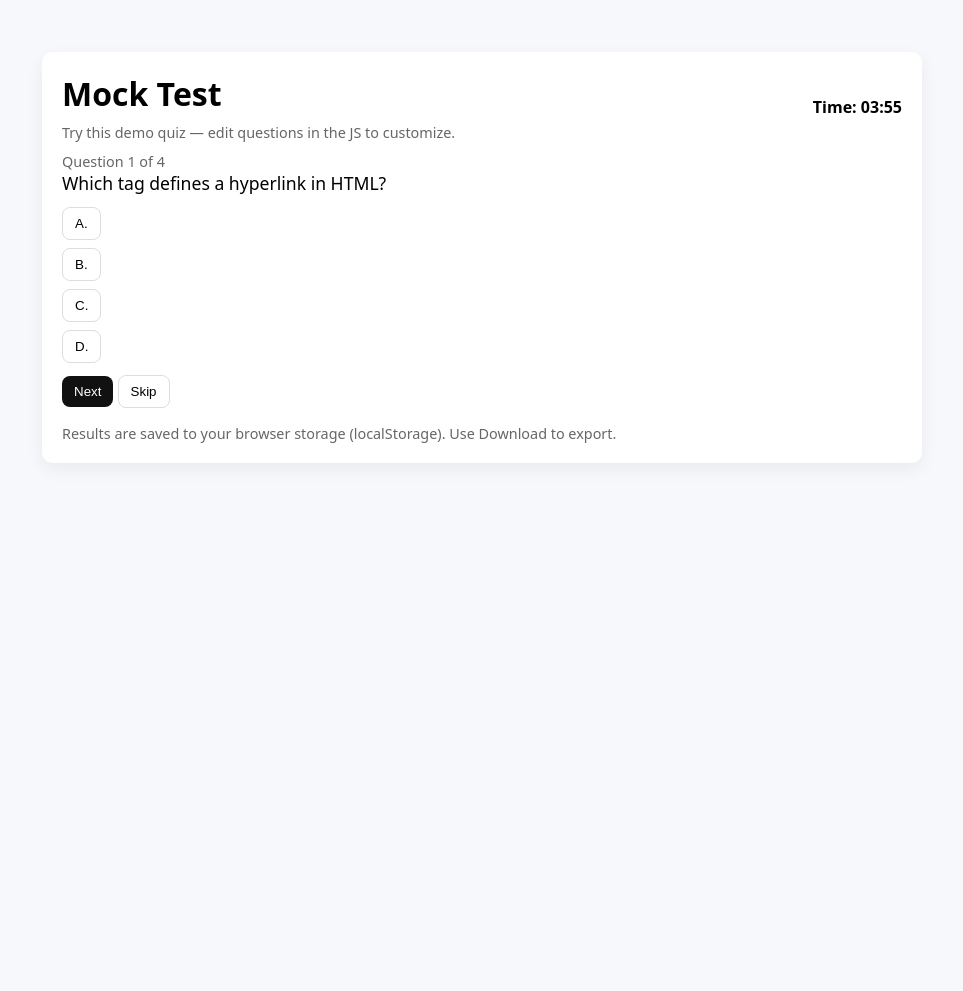
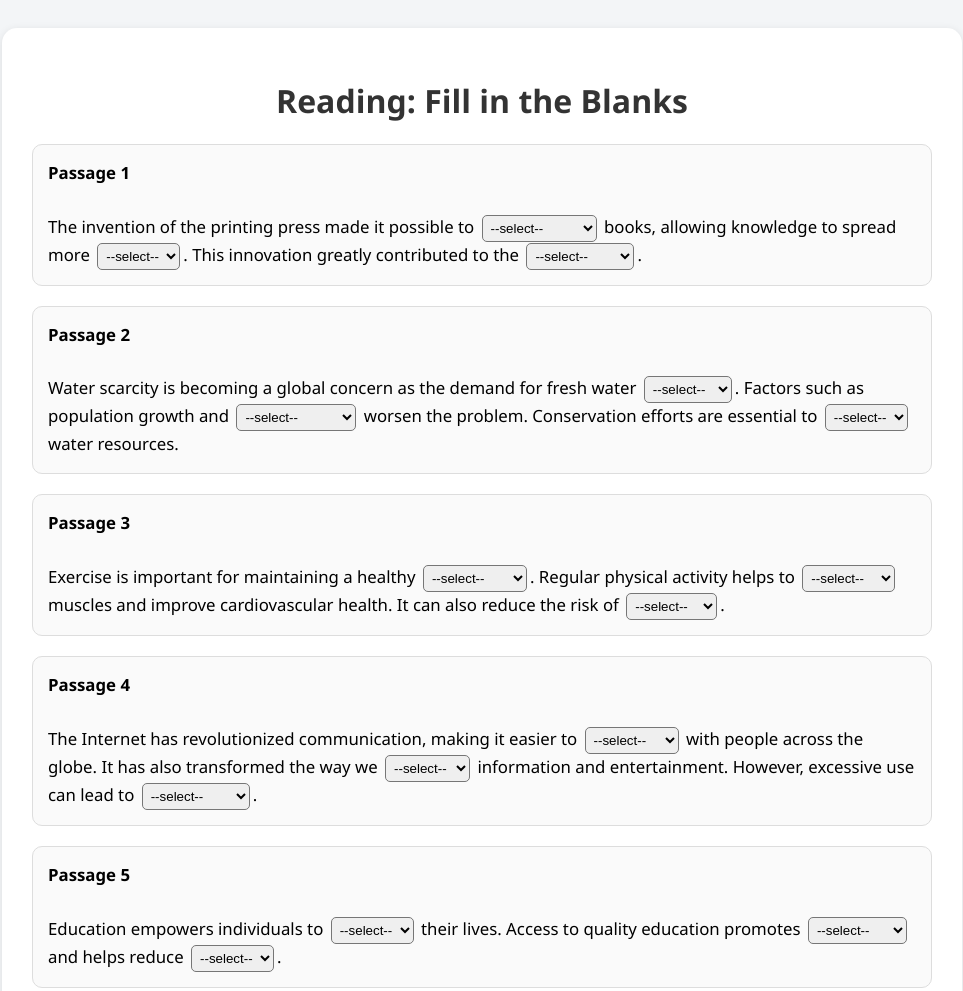
Before and after one commit to susancirrus-coder/mock-test-site, a plain HTML site: page index.html in a window 1280 px wide. Shown: the top 991 px of the page, without its empty margins (158-1121 px from the left). Before the commit the page ends 800 px from the top, so only its background shows below. Drawn offline with Linux system fonts and the light colour scheme.

Commit message:
Update index.html

```diff
--- a/index.html
+++ b/index.html
@@ -1,196 +1,232 @@
-<!doctype html>
+<!DOCTYPE html>
 <html lang="en">
 <head>
-<meta charset="utf-8" />
-<meta name="viewport" content="width=device-width,initial-scale=1" />
-<title>Mock Test — Demo</title>
+  <meta charset="UTF-8" />
+  <meta name="viewport" content="width=device-width, initial-scale=1.0" />
+  <title>Reading: Fill in the Blanks Mock Test</title>
   <style>
-  :root{font-family:system-ui,-apple-system,Segoe UI,Roboto,"Helvetica Neue",Arial;}
-  body{max-width:880px;margin:32px auto;padding:20px;background:#f7f8fb;border-radius:10px;}
-  h1{margin:0 0 8px;}
-  .card{background:#fff;padding:20px;border-radius:10px;box-shadow:0 6px 18px rgba(20,20,40,0.06);}
-  .question{font-size:1.1rem;margin-bottom:12px;}
-  .choices{list-style:none;padding:0;margin:0;}
-  .choices li{margin:8px 0;}
-  button{padding:8px 12px;border-radius:8px;border:1px solid #ddd;background:#fff;cursor:pointer;}
-  .primary{background:#111;color:#fff;border:none;}
-  .topbar{display:flex;justify-content:space-between;align-items:center;margin-bottom:10px;}
-  .timer{font-weight:700;}
-  .hidden{display:none;}
-  footer{margin-top:16px;font-size:0.9rem;color:#555;}
-  .small{font-size:0.9rem;color:#666}
+    body {
+      font-family: "Segoe UI", sans-serif;
+      background: #f3f5f7;
+      display: flex;
+      flex-direction: column;
+      align-items: center;
+      padding: 20px;
+    }
+    .container {
+      background: white;
+      padding: 30px;
+      border-radius: 15px;
+      box-shadow: 0 2px 8px rgba(0, 0, 0, 0.1);
+      max-width: 900px;
+      width: 100%;
+    }
+    h1 {
+      text-align: center;
+      color: #333;
+    }
+    .passage {
+      font-size: 1.05rem;
+      line-height: 1.6;
+      margin-top: 20px;
+      padding: 15px;
+      border: 1px solid #ddd;
+      border-radius: 10px;
+      background: #fafafa;
+    }
+    select {
+      padding: 4px;
+      border-radius: 5px;
+      margin: 0 3px;
+    }
+    button {
+      margin-top: 25px;
+      padding: 10px 25px;
+      border: none;
+      border-radius: 10px;
+      background-color: #4caf50;
+      color: #fff;
+      font-size: 1rem;
+      cursor: pointer;
+    }
+    button:hover {
+      background-color: #3e8e41;
+    }
+    .result {
+      margin-top: 25px;
+      text-align: center;
+      font-weight: bold;
+      font-size: 1.2rem;
+    }
+    .correct {
+      border: 2px solid #4caf50;
+      background: #e8f5e9;
+    }
+    .incorrect {
+      border: 2px solid #f44336;
+      background: #ffebee;
+    }
+    .correct-answer {
+      color: #2e7d32;
+      font-style: italic;
+      font-size: 0.95rem;
+      margin-left: 4px;
+    }
   </style>
 </head>
 <body>
-  <div class="card">
-    <div class="topbar">
-      <div>
-        <h1>Mock Test</h1>
-        <div class="small">Try this demo quiz — edit questions in the JS to customize.</div>
-      </div>
-      <div class="timer" id="timer">Time: 00:00</div>
-    </div>
-
-    <div id="quizArea">
-      <div id="qnum" class="small">Question 1</div>
-      <div id="question" class="question">Loading...</div>
-      <ul id="choices" class="choices"></ul>
-
-      <div style="margin-top:12px;">
-        <button id="nextBtn" class="primary">Next</button>
-        <button id="skipBtn">Skip</button>
-      </div>
-    </div>
-
-    <div id="resultArea" class="hidden">
-      <h2>Results</h2>
-      <p id="scoreText"></p>
-      <button id="retryBtn">Retry</button>
-      <button id="downloadBtn">Download results (CSV)</button>
-    </div>
-
-    <footer>
-      <div class="small">Results are saved to your browser storage (localStorage). Use Download to export.</div>
-    </footer>
+  <div class="container">
+    <h1>Reading: Fill in the Blanks</h1>
+    <div id="test-container"></div>
+    <button id="submitBtn">Submit</button>
+    <div id="result" class="result"></div>
   </div>
 
   <script>
-/* ========= EDIT QUESTIONS HERE =========
-Each item: {q: 'Question text', choices: ['a','b','c','d'], answer: 1}  (answer is zero-based index)
-You can load questions from a JSON file or API for more advanced setups.
-======================================== */
-const QUESTIONS = [
-  { q: "Which tag defines a hyperlink in HTML?", choices: ["<link>", "<a>", "<href>", "<url>"], answer: 1 },
-  { q: "What's the correct HTML element for the largest heading?", choices: ["<h6>", "<head>", "<h1>", "<heading>"], answer: 2 },
-  { q: "Which attribute adds inline CSS style to an element?", choices: ["class", "id", "style", "css"], answer: 2 },
-  { q: "Which JavaScript method writes a message to the console?", choices: ["console.log()", "print()", "echo()", "log.write()"], answer: 0 }
+    const TESTS = [
+      {
+        passage: `The Internet has revolutionized communication, making it easier to
+        <select><option value="">--select--</option><option value="connect">connect</option><option value="disconnect">disconnect</option><option value="ignore">ignore</option></select>
+        with people across the globe. It has also transformed the way we
+        <select><option value="">--select--</option><option value="consume">consume</option><option value="store">store</option><option value="print">print</option></select>
+        information and entertainment. However, excessive use can lead to
+        <select><option value="">--select--</option><option value="addiction">addiction</option><option value="improvement">improvement</option><option value="discipline">discipline</option></select>.`,
+        answers: ["connect", "consume", "addiction"]
+      },
+      {
+        passage: `Photosynthesis is the process by which green plants
+        <select><option value="">--select--</option><option value="produce">produce</option><option value="absorb">absorb</option><option value="destroy">destroy</option></select>
+        food using sunlight. The energy from the sun is captured by
+        <select><option value="">--select--</option><option value="chlorophyll">chlorophyll</option><option value="carbon">carbon</option><option value="oxygen">oxygen</option></select>
+        in the leaves. This process also releases
+        <select><option value="">--select--</option><option value="oxygen">oxygen</option><option value="carbon dioxide">carbon dioxide</option><option value="nitrogen">nitrogen</option></select>
+        into the atmosphere.`,
+        answers: ["produce", "chlorophyll", "oxygen"]
+      },
+      {
+        passage: `Global warming is primarily caused by the buildup of
+        <select><option value="">--select--</option><option value="greenhouse gases">greenhouse gases</option><option value="oxygen">oxygen</option><option value="hydrogen">hydrogen</option></select>
+        in the atmosphere. These gases trap heat and cause the Earth’s temperature to
+        <select><option value="">--select--</option><option value="rise">rise</option><option value="drop">drop</option><option value="stabilize">stabilize</option></select>. Scientists urge countries to reduce
+        <select><option value="">--select--</option><option value="carbon emissions">carbon emissions</option><option value="rainfall">rainfall</option><option value="soil">soil</option></select>
+        to combat the problem.`,
+        answers: ["greenhouse gases", "rise", "carbon emissions"]
+      },
+      {
+        passage: `In the workplace, teamwork plays a vital role in
+        <select><option value="">--select--</option><option value="achieving">achieving</option><option value="delaying">delaying</option><option value="hindering">hindering</option></select>
+        organizational goals. Employees who collaborate effectively can
+        <select><option value="">--select--</option><option value="solve">solve</option><option value="ignore">ignore</option><option value="create">create</option></select>
+        complex problems faster. Good communication also helps to
+        <select><option value="">--select--</option><option value="avoid">avoid</option><option value="increase">increase</option><option value="promote">promote</option></select>
+        misunderstandings.`,
+        answers: ["achieving", "solve", "avoid"]
+      },
+      {
+        passage: `Water scarcity is becoming a global concern as the demand for fresh water
+        <select><option value="">--select--</option><option value="increases">increases</option><option value="declines">declines</option><option value="stops">stops</option></select>.
+        Factors such as population growth and
+        <select><option value="">--select--</option><option value="climate change">climate change</option><option value="soil erosion">soil erosion</option><option value="flooding">flooding</option></select>
+        worsen the problem. Conservation efforts are essential to
+        <select><option value="">--select--</option><option value="preserve">preserve</option><option value="pollute">pollute</option><option value="waste">waste</option></select>
+        water resources.`,
+        answers: ["increases", "climate change", "preserve"]
+      },
+      {
+        passage: `Artificial Intelligence (AI) is transforming industries by automating
+        <select><option value="">--select--</option><option value="repetitive">repetitive</option><option value="creative">creative</option><option value="manual">manual</option></select>
+        tasks. It allows machines to learn and
+        <select><option value="">--select--</option><option value="adapt">adapt</option><option value="ignore">ignore</option><option value="resist">resist</option></select>
+        from data, improving performance over time. However, ethical issues about job
+        <select><option value="">--select--</option><option value="loss">loss</option><option value="creation">creation</option><option value="satisfaction">satisfaction</option></select>
+        remain a concern.`,
+        answers: ["repetitive", "adapt", "loss"]
+      },
+      {
+        passage: `Reading is a fundamental skill that helps individuals
+        <select><option value="">--select--</option><option value="expand">expand</option><option value="reduce">reduce</option><option value="limit">limit</option></select>
+        their knowledge and imagination. People who read regularly tend to
+        <select><option value="">--select--</option><option value="develop">develop</option><option value="lose">lose</option><option value="forget">forget</option></select>
+        better language skills. It also improves concentration and
+        <select><option value="">--select--</option><option value="focus">focus</option><option value="distraction">distraction</option><option value="confusion">confusion</option></select>.`,
+        answers: ["expand", "develop", "focus"]
+      },
+      {
+        passage: `Exercise is important for maintaining a healthy
+        <select><option value="">--select--</option><option value="body">body</option><option value="mind">mind</option><option value="environment">environment</option></select>.
+        Regular physical activity helps to
+        <select><option value="">--select--</option><option value="strengthen">strengthen</option><option value="weaken">weaken</option><option value="decrease">decrease</option></select>
+        muscles and improve cardiovascular health. It can also reduce the risk of
+        <select><option value="">--select--</option><option value="disease">disease</option><option value="happiness">happiness</option><option value="sleep">sleep</option></select>.`,
+        answers: ["body", "strengthen", "disease"]
+      },
+      {
+        passage: `Education empowers individuals to
+        <select><option value="">--select--</option><option value="improve">improve</option><option value="reduce">reduce</option><option value="hide">hide</option></select>
+        their lives. Access to quality education promotes
+        <select><option value="">--select--</option><option value="equality">equality</option><option value="division">division</option><option value="competition">competition</option></select>
+        and helps reduce
+        <select><option value="">--select--</option><option value="poverty">poverty</option><option value="wealth">wealth</option><option value="conflict">conflict</option></select>.`,
+        answers: ["improve", "equality", "poverty"]
+      },
+      {
+        passage: `The invention of the printing press made it possible to
+        <select><option value="">--select--</option><option value="mass-produce">mass-produce</option><option value="destroy">destroy</option><option value="limit">limit</option></select>
+        books, allowing knowledge to spread more
+        <select><option value="">--select--</option><option value="widely">widely</option><option value="secretly">secretly</option><option value="slowly">slowly</option></select>.
+        This innovation greatly contributed to the
+        <select><option value="">--select--</option><option value="Renaissance">Renaissance</option><option value="Revolution">Revolution</option><option value="Dark Ages">Dark Ages</option></select>.`,
+        answers: ["mass-produce", "widely", "Renaissance"]
+      }
     ];
 
-let index = 0;
-let score = 0;
-let answers = []; // {qIndex, selected, correct}
-let timeLeft = QUESTIONS.length * 60; // example: 60 seconds per question
-let timerInterval;
-
-const qnumEl = document.getElementById('qnum');
-const questionEl = document.getElementById('question');
-const choicesEl = document.getElementById('choices');
-const nextBtn = document.getElementById('nextBtn');
-const skipBtn = document.getElementById('skipBtn');
-const timerEl = document.getElementById('timer');
-const resultArea = document.getElementById('resultArea');
-const quizArea = document.getElementById('quizArea');
-const scoreText = document.getElementById('scoreText');
-const retryBtn = document.getElementById('retryBtn');
-const downloadBtn = document.getElementById('downloadBtn');
-
-function startTimer(){
-  updateTimerDisplay();
-  timerInterval = setInterval(()=>{
-    timeLeft--;
-    if(timeLeft <= 0){
-      clearInterval(timerInterval);
-      finishQuiz();
-    }
-    updateTimerDisplay();
-  }, 1000);
+    function shuffle(array) {
+      return array.sort(() => Math.random() - 0.5);
     }
 
-function updateTimerDisplay(){
-  const mm = String(Math.floor(timeLeft/60)).padStart(2,'0');
-  const ss = String(timeLeft%60).padStart(2,'0');
-  timerEl.textContent = `Time: ${mm}:${ss}`;
+    function loadTestSet() {
+      const selectedTests = shuffle([...TESTS]).slice(0, 10);
+      const container = document.getElementById("test-container");
+      container.innerHTML = "";
+      selectedTests.forEach((test, index) => {
+        const div = document.createElement("div");
+        div.className = "passage";
+        div.innerHTML = `<strong>Passage ${index + 1}</strong><br><br>${test.passage}`;
+        container.appendChild(div);
+      });
+      document.getElementById("submitBtn").textContent = "Submit";
+      document.getElementById("result").textContent = "";
+      document.getElementById("submitBtn").onclick = () => checkAnswers(selectedTests);
     }
 
-function showQuestion(i){
-  const item = QUESTIONS[i];
-  qnumEl.textContent = `Question ${i+1} of ${QUESTIONS.length}`;
-  questionEl.innerHTML = item.q;
-  choicesEl.innerHTML = '';
-  item.choices.forEach((c, idx) => {
-    const li = document.createElement('li');
-    const btn = document.createElement('button');
-    btn.type = 'button';
-    btn.innerHTML = `${String.fromCharCode(65+idx)}. ${c}`;
-    btn.dataset.index = idx;
-    btn.onclick = () => selectAnswer(idx, btn);
-    li.appendChild(btn);
-    choicesEl.appendChild(li);
+    function checkAnswers(selectedTests) {
+      const selects = document.querySelectorAll("select");
+      let answerIndex = 0;
+      let totalCorrect = 0;
+      selectedTests.forEach(test => {
+        test.answers.forEach(ans => {
+          const sel = selects[answerIndex];
+          if (sel.value === ans) {
+            sel.classList.add("correct");
+            totalCorrect++;
+          } else {
+            sel.classList.add("incorrect");
+            const correctText = document.createElement("span");
+            correctText.className = "correct-answer";
+            correctText.textContent = `(Correct: ${ans})`;
+            sel.after(correctText);
+          }
+          sel.disabled = true;
+          answerIndex++;
         });
+      });
+      document.getElementById("result").textContent =
+        `You got ${totalCorrect} out of ${selectedTests.reduce((a, b) => a + b.answers.length, 0)} correct.`;
+      document.getElementById("submitBtn").textContent = "Try Another Set";
+      document.getElementById("submitBtn").onclick = () => loadTestSet();
     }
 
-function selectAnswer(choiceIdx, btn){
-  // highlight selected
-  Array.from(choicesEl.querySelectorAll('button')).forEach(b=>b.style.outline='none');
-  btn.style.outline = '2px solid #1a73e8';
-  btn.dataset.selected = '1';
-  // store selection but don't advance until Next clicked
-  answers[index] = { qIndex: index, selected: choiceIdx, correct: QUESTIONS[index].answer };
-}
-
-nextBtn.addEventListener('click', ()=>{
-  // if nothing selected, treat as skipped (null)
-  if(!answers[index]) answers[index] = { qIndex: index, selected: null, correct: QUESTIONS[index].answer };
-  const sel = answers[index].selected;
-  if(sel !== null && sel !== undefined && sel === QUESTIONS[index].answer){
-    score++;
-  }
-  index++;
-  if(index >= QUESTIONS.length) finishQuiz();
-  else showQuestion(index);
-});
-
-skipBtn.addEventListener('click', ()=>{
-  answers[index] = { qIndex: index, selected: null, correct: QUESTIONS[index].answer };
-  index++;
-  if(index >= QUESTIONS.length) finishQuiz();
-  else showQuestion(index);
-});
-
-function finishQuiz(){
-  clearInterval(timerInterval);
-  quizArea.classList.add('hidden');
-  resultArea.classList.remove('hidden');
-  const percent = Math.round((score / QUESTIONS.length) * 100);
-  scoreText.textContent = `Score: ${score} / ${QUESTIONS.length} (${percent}%)`;
-  // Save results to localStorage with timestamp
-  const history = JSON.parse(localStorage.getItem('mocktest_history') || '[]');
-  history.push({
-    date: new Date().toISOString(),
-    score,
-    total: QUESTIONS.length,
-    percent,
-    answers
-  });
-  localStorage.setItem('mocktest_history', JSON.stringify(history, null, 2));
-}
-
-retryBtn.addEventListener('click', ()=>{
-  index = 0; score = 0; answers = []; timeLeft = QUESTIONS.length * 60;
-  resultArea.classList.add('hidden'); quizArea.classList.remove('hidden');
-  showQuestion(index);
-  clearInterval(timerInterval); startTimer();
-});
-
-downloadBtn.addEventListener('click', ()=>{
-  const hist = JSON.parse(localStorage.getItem('mocktest_history') || '[]');
-  if(!hist.length){ alert('No saved attempt found.'); return; }
-  // CSV: date, score, total, percent
-  let csv = 'date,score,total,percent\n';
-  hist.forEach(h => {
-    csv += `${h.date},${h.score},${h.total},${h.percent}\n`;
-  });
-  const blob = new Blob([csv], {type:'text/csv'});
-  const url = URL.createObjectURL(blob);
-  const a = document.createElement('a');
-  a.href = url; a.download = 'mocktest_results.csv';
-  document.body.appendChild(a); a.click(); a.remove();
-  URL.revokeObjectURL(url);
-});
-
-// initialize
-showQuestion(0);
-startTimer();
+    loadTestSet();
   </script>
 </body>
 </html>
```
Lines whose indentation alone changed are shown as unchanged.
